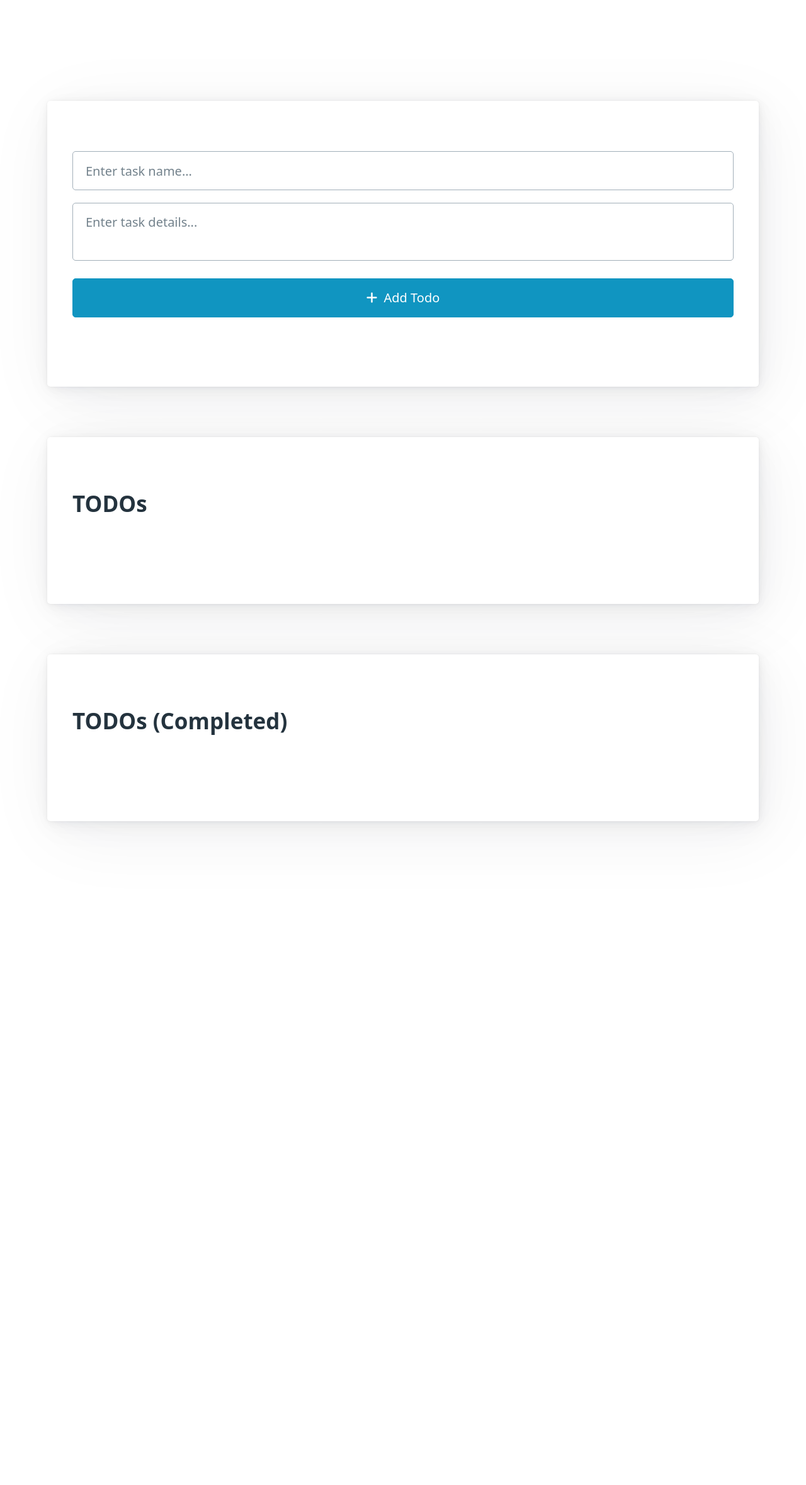
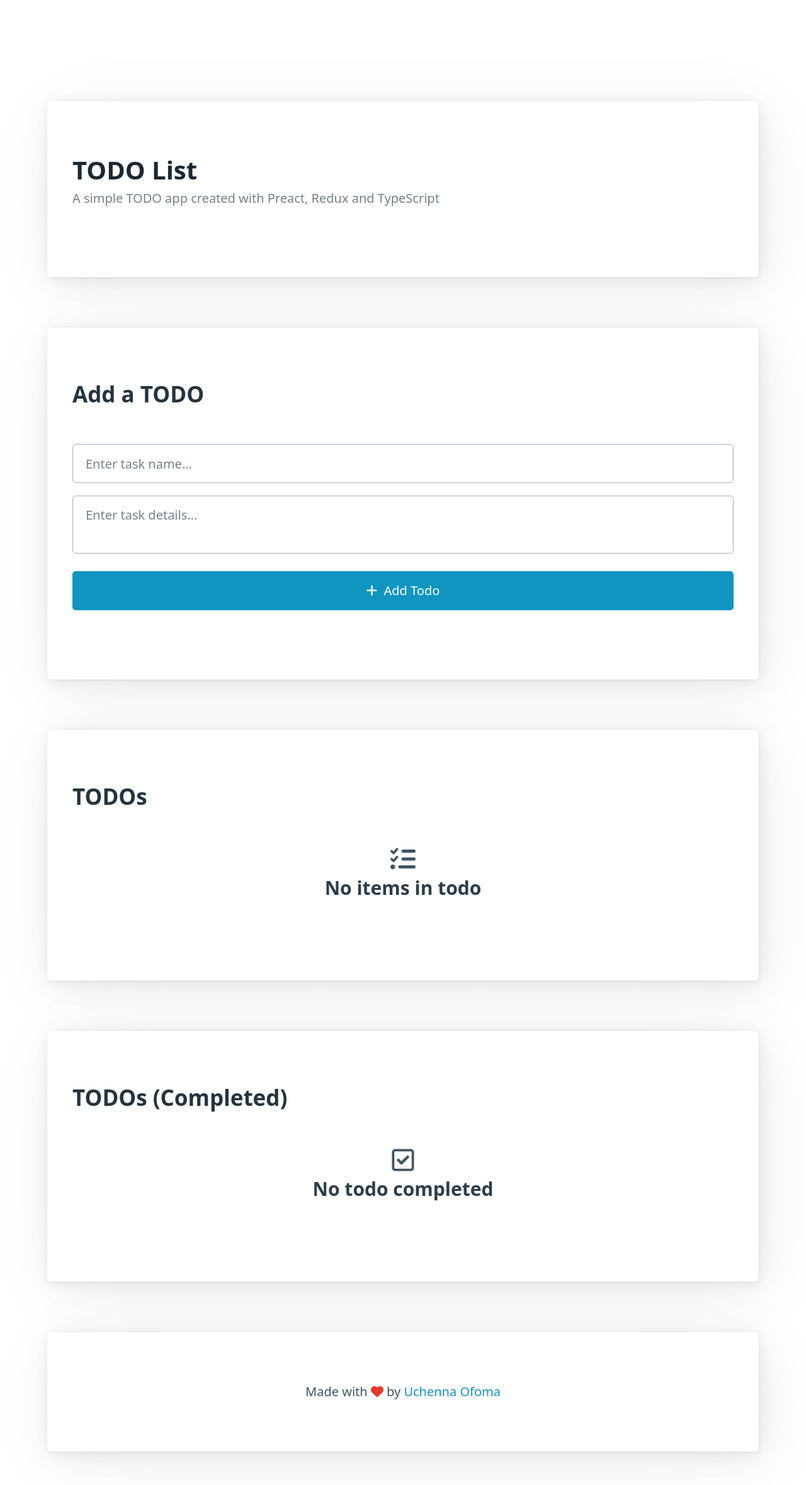
Before and after one commit to Adophilus/redux-todoapp, a Preact app: page / in a window 1280 px wide. Shown: the top 2358 px of the page at 63% size. Before the commit the page ends 1464 px from the top, so only its background shows below. Built offline with nearby package versions, Linux system fonts and the light colour scheme.

Commit message:
added credits section

```diff
--- a/src/app.tsx
+++ b/src/app.tsx
@@ -7,13 +7,23 @@ export function App({ store }) {
   const taskDescription = useRef()
 
   store.subscribe(() => {
+    setRerender(!rerender)
+  })
+
+  useEffect(() => {
     console.log(store.getState())
-    setRerender(!rerender)
   })
 
   return (
     <div>
       <article>
+        <hgroup>
+          <h1>TODO List</h1>
+          <p>A simple TODO app created with Preact, Redux and TypeScript</p>
+        </hgroup>
+      </article>
+      <article>
+        <h2>Add a TODO</h2>
         <form
           onSubmit={(e) => {
             e.preventDefault()
@@ -49,6 +59,12 @@ export function App({ store }) {
       </article>
       <article>
         <h2>TODOs</h2>
+        {!store.getState().todos.length && (
+          <div style="text-align: center">
+            <i class="fa-solid fa-list-check" style="font-size: 40px"></i>
+            <h3>No items in todo</h3>
+          </div>
+        )}
         {store.getState().todos.map((todo) => {
           const _todoTask = useRef()
           const _todoDescription = useRef()
@@ -59,13 +75,12 @@ export function App({ store }) {
 
           const removeFocus = (elem) => {
             elem.removeAttribute('contenteditable')
-            // save new todo
             store.dispatch({
               type: 'todo/update',
               todo: {
-                ...todo,
-                task: _todoTask.current.value,
-                description: _todoDescription.current.value
+                id: todo.id,
+                task: _todoTask.current.innerText,
+                description: _todoDescription.current.innerText
               }
             })
           }
@@ -107,6 +122,12 @@ export function App({ store }) {
       </article>
       <article>
         <h2>TODOs (Completed)</h2>
+        {!store.getState().completed.length && (
+          <div style="text-align: center">
+            <i class="fa-regular fa-square-check" style="font-size: 40px"></i>
+            <h3>No todo completed</h3>
+          </div>
+        )}
         {store.getState().completed.map((todo) => {
           return (
             <details key={todo.id}>
@@ -126,6 +147,12 @@ export function App({ store }) {
           )
         })}
       </article>
+      <article style="text-align: center">
+        Made with <i class="fa-solid fa-heart" style="color: #e53b2c"></i> by{' '}
+        <a href="https://github.com/Adophilus" rel="noopener noreferrer">
+          Uchenna Ofoma
+        </a>
+      </article>
     </div>
   )
 }
```
